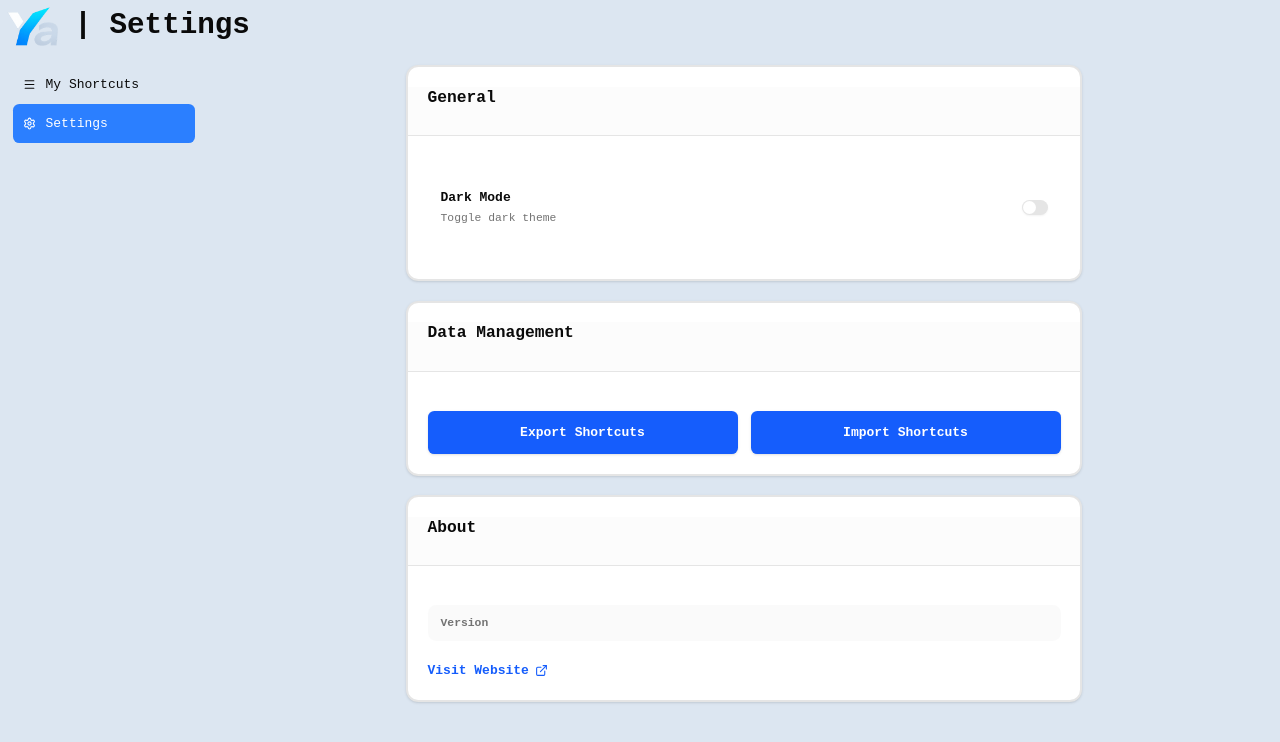
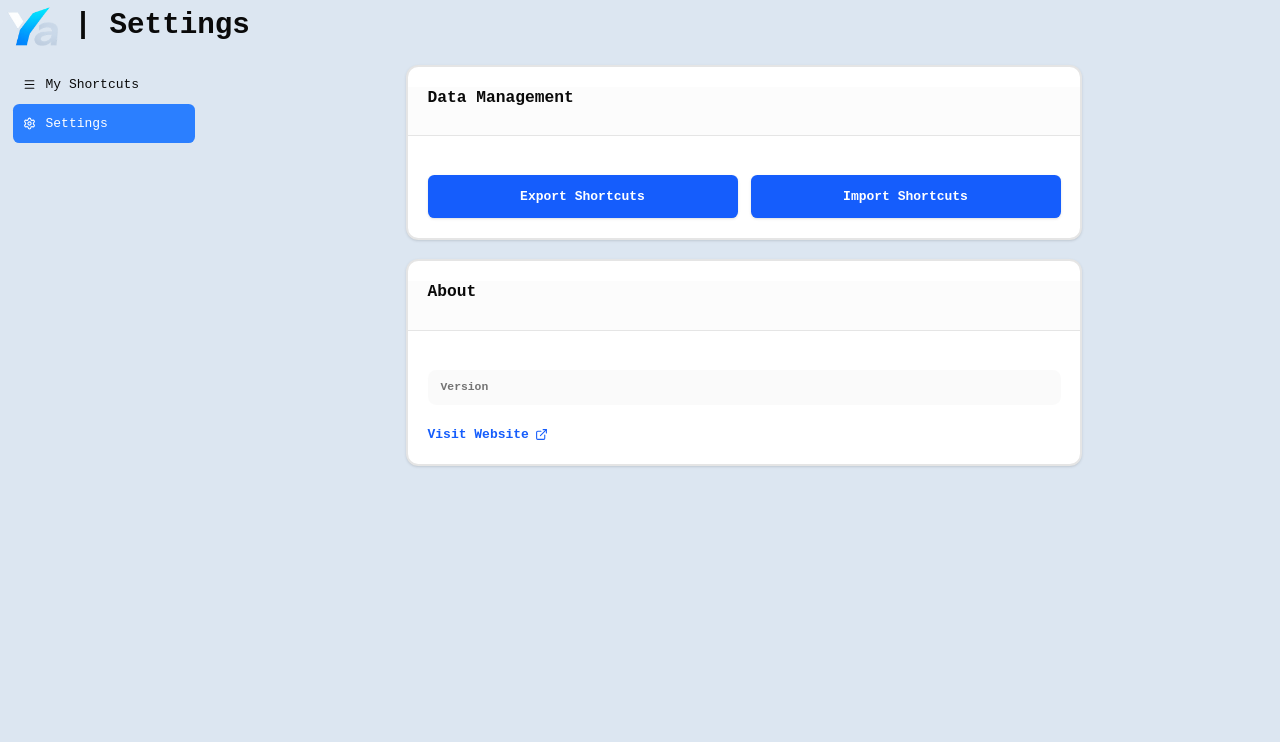
Before and after one commit to d3uceY/Ya-GUI, a React app in the folder frontend/: page /settings in a window 1280 px wide. Shown: the top 742 px of the page. Built offline with nearby package versions, Linux system fonts and the light colour scheme; the HTML template or start-up script is replaced by a standard one.

Commit message:
refactor: comment out unused General Section in SettingsPage

```diff
--- a/frontend/src/features/settings/SettingsPage.tsx
+++ b/frontend/src/features/settings/SettingsPage.tsx
@@ -31,7 +31,7 @@ export default function SettingsPage() {
     return (
         <div className="flex flex-col h-full p-8 pt-4 max-w-4xl mx-auto">
             {/* General Section */}
-            <Card className="mb-6 border-2">
+            {/* <Card className="mb-6 border-2">
                 <CardHeader className="border-b bg-muted/30">
                     <CardTitle className="text-xl">General</CardTitle>
                 </CardHeader>
@@ -47,7 +47,7 @@ export default function SettingsPage() {
                         />
                     </div>
                 </CardContent>
-            </Card>
+            </Card> */}
 
             {/* Data Section */}
             <Card className="mb-6 border-2">
```
